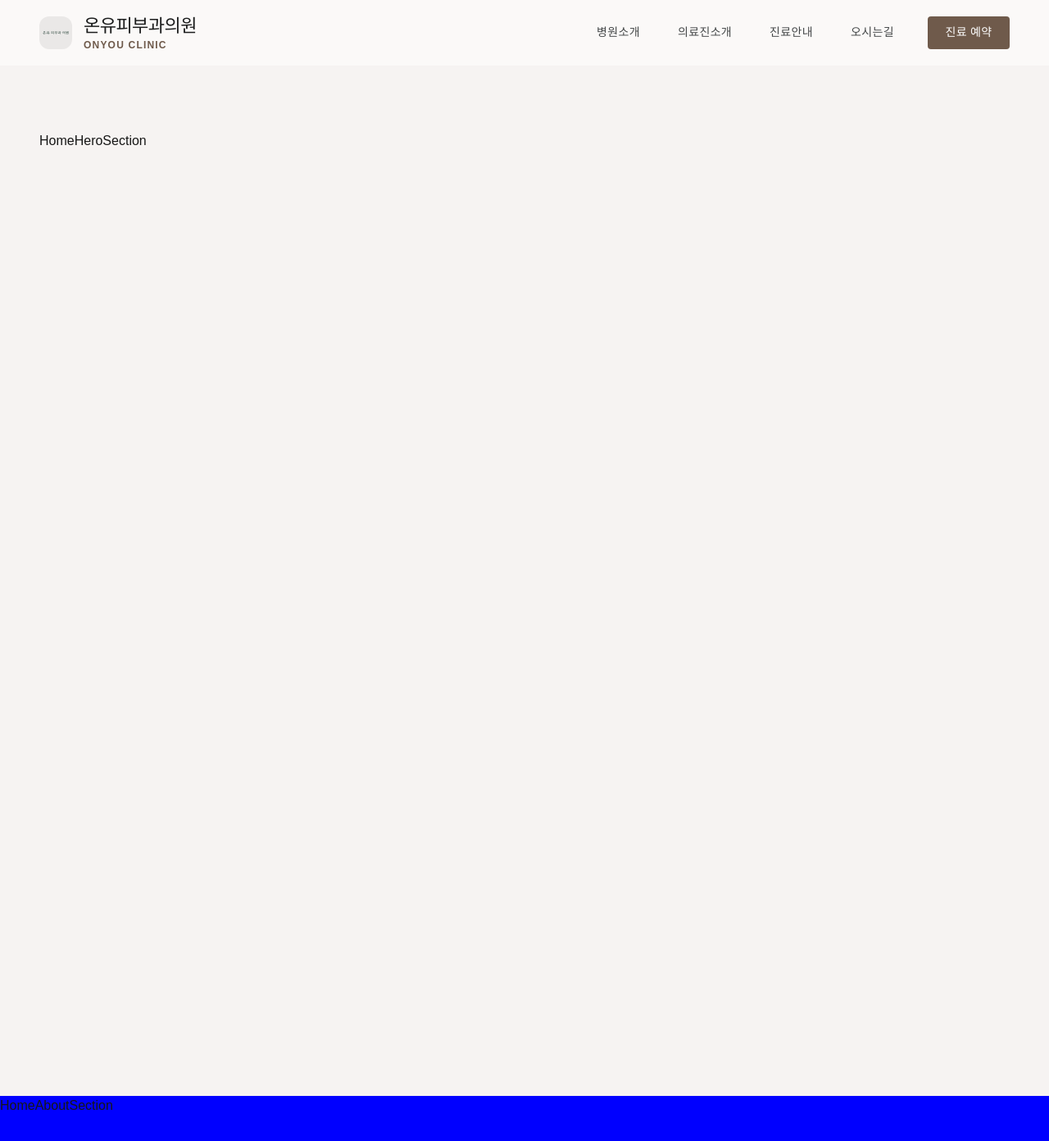
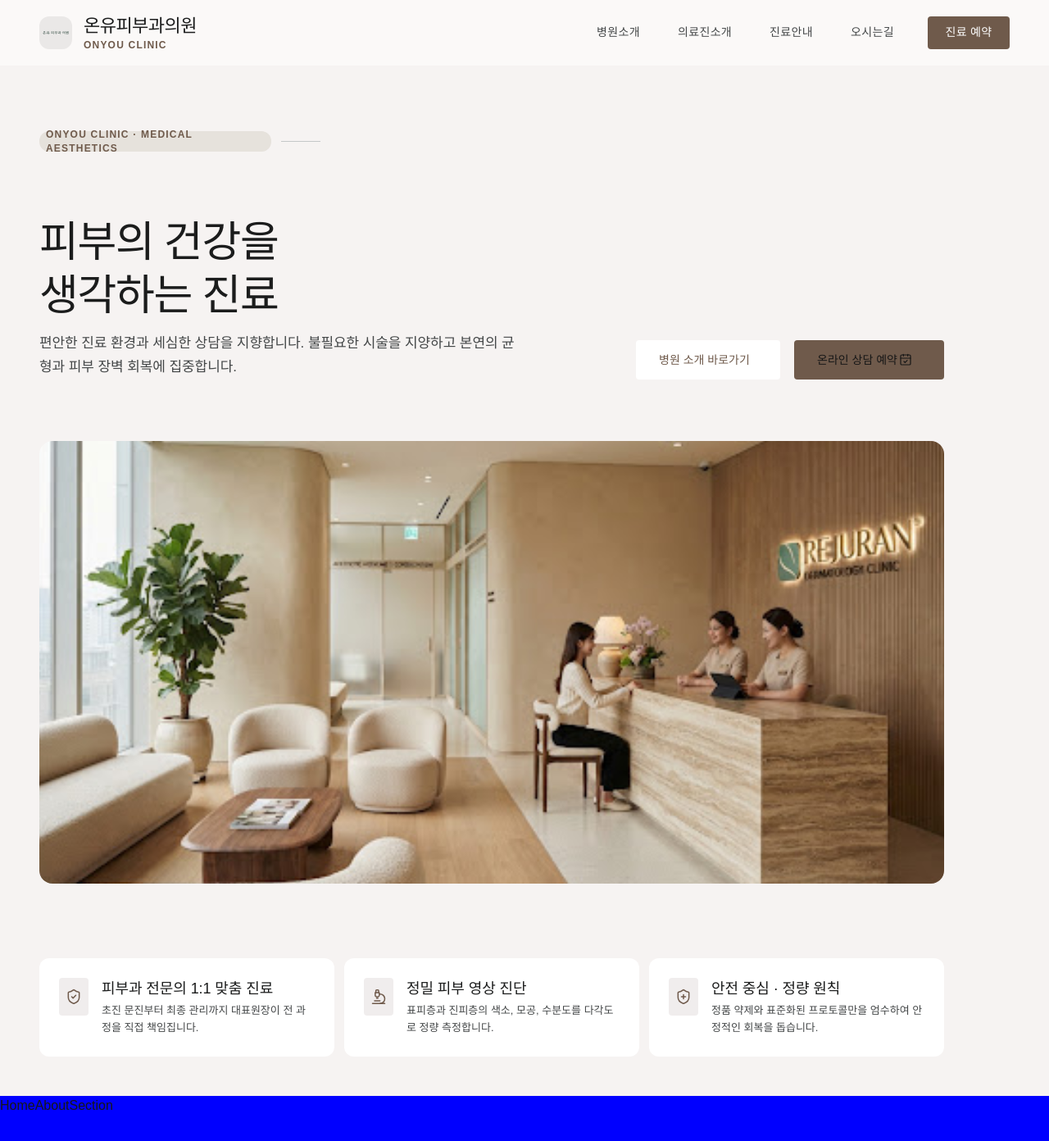
Before and after one commit to pan6603/onyu-dermatology-web, a Next.js app: page / in a window 1280 px wide. Shown: the top 1392 px of the page at 82% size. Built offline with nearby package versions, Linux system fonts and the light colour scheme.

Commit message:
feat: 데스크톱 히어로 섹션 UI 구현

```diff
--- /dev/null
+++ b/components/common/ui/cards/FeatureCard.tsx
@@ -0,0 +1,64 @@
+import styled from "styled-components"
+import type { ReactNode } from "react";
+
+const FeatureCardContainer = styled.div`
+    max-width: 360px;
+    width: 100%;
+    height: 120px;
+    background: #FFFFFF;
+
+    border-radius: 12px;
+    padding: 24px;
+
+    display: flex;
+    align-items: flex-start;
+    gap: 16px;
+`
+
+const FeatureCardContent = styled.div`
+    display: flex;
+    flex-direction: column;
+    gap: 3px;
+`
+
+const FeatureCardTitle = styled.span`
+    font-family: "WenQuanYi Zen Hei", sans-serif;
+    font-weight: 500;
+    font-size: 18px;
+    line-height: 27px;
+    letter-spacing: -0.09px;
+    text-align: left;
+    color: #1b1c1c;
+`
+
+const FeatureCardDescription = styled.p`
+    font-family: "WenQuanYi Zen Hei", sans-serif;
+    font-weight: 500;
+    font-size: 13px;
+    line-height: 20.8px;
+    letter-spacing: 0px;
+    text-align: left;
+    color: #444748;
+`
+
+
+interface FeatureCardProps {
+    icons: ReactNode;
+    title: string;
+    description: string;
+}
+
+
+export default function FeatureCard({ icons, title, description }: FeatureCardProps) {
+    return (
+        <>
+            <FeatureCardContainer>
+                {icons}
+                <FeatureCardContent>
+                    <FeatureCardTitle>{title}</FeatureCardTitle>
+                    <FeatureCardDescription>{description}</FeatureCardDescription>
+                </FeatureCardContent>
+            </FeatureCardContainer>
+        </>
+    )
+}
--- /dev/null
+++ b/components/common/ui/icons/CalendarCheckIcon.tsx
@@ -0,0 +1,11 @@
+import { CalendarCheck } from "lucide-react";
+
+
+
+export default function CalendarCheckIcon() {
+    return (
+        <>
+            <CalendarCheck size={16} strokeWidth={1.8} />
+        </>
+    )
+}
--- /dev/null
+++ b/components/common/ui/icons/MicroscopeIcon.tsx
@@ -0,0 +1,31 @@
+import styled from "styled-components";
+import { Microscope } from "lucide-react";
+
+const MicroscopeIconContainer = styled.div`
+    max-width: 36px;
+    width: 100%;
+    height: 46px;
+    background: #F0EDED;
+
+    display: flex;
+    align-items: center;
+    justify-content: center;
+
+    border-radius: 4px;
+`
+
+
+export default function MicroscopeIcon() {
+    return (
+        <>
+            <MicroscopeIconContainer>
+                <Microscope
+                    size={20}
+                    color="#6F5A4B"
+                    strokeWidth={1.8}
+                />
+            </MicroscopeIconContainer>
+
+        </>
+    )
+}
--- /dev/null
+++ b/components/common/ui/icons/ShieldCheckIcon.tsx
@@ -0,0 +1,31 @@
+import styled from "styled-components";
+import { ShieldCheck } from "lucide-react";
+
+const ShieldCheckIconContainer = styled.div`
+    max-width: 36px;
+    width: 100%;
+    height: 46px;
+    background: #F0EDED;
+
+    display: flex;
+    align-items: center;
+    justify-content: center;
+
+    border-radius: 4px;
+`
+
+
+export default function ShieldCheckIcon() {
+    return (
+        <>
+            <ShieldCheckIconContainer>
+                <ShieldCheck
+                    size={20}
+                    color="#6F5A4B"
+                    strokeWidth={1.8}
+                />
+            </ShieldCheckIconContainer>
+
+        </>
+    )
+}
--- /dev/null
+++ b/components/common/ui/icons/ShieldPlusIcon.tsx
@@ -0,0 +1,30 @@
+import styled from "styled-components";
+import { ShieldPlus } from "lucide-react";
+
+const ShieldPlusIconContainer = styled.div`
+    max-width: 36px;
+    width: 100%;
+    height: 46px;
+    background: #F0EDED;
+
+    display: flex;
+    align-items: center;
+    justify-content: center;
+
+    border-radius: 4px;
+`
+
+export default function ShieldPlusIcon() {
+    return (
+        <>
+            <ShieldPlusIconContainer>
+                <ShieldPlus
+                    size={20}
+                    color="#6F5A4B"
+                    strokeWidth={1.8}
+                />
+            </ShieldPlusIconContainer>
+
+        </>
+    )
+}
--- a/components/sections/hero/HomeHeroSection.tsx
+++ b/components/sections/hero/HomeHeroSection.tsx
@@ -1,19 +1,113 @@
+
+import Image from "next/image"
+import HomeHeroImageSvg from "@/public/images/hero/home-hero-image.svg"
+
 import {
     HomeHeroSectionContainer,
-    HomeHeroSectionInner
+    HomeHeroSectionInner,
+    HomeHeroEyebrow,
+    EyebrowBadge,
+    BadgeText,
+    BadgeDivider,
+    HomeHeroContent,
+    HomeHeroText,
+    HeroTitle,
+    HeroDescription,
+    HomeHeroActions,
+    HeroSecondaryButton,
+    HeroPrimaryButton,
+    HomeHeroImageContainer,
+    HomeHeroFeatures,
 } from "@/styles/sections.styles"
 
+import CalendarCheckIcon from "@/components/common/ui/icons/CalendarCheckIcon"
+import FeatureCard from "@/components/common/ui/cards/FeatureCard"
+import ShieldCheckIcon from "@/components/common/ui/icons/ShieldCheckIcon"
+import MicroscopeIcon from "@/components/common/ui/icons/MicroscopeIcon"
+import ShieldPlusIcon from "@/components/common/ui/icons/ShieldPlusIcon"
 
-
+const heroFeatures = [
+    {
+        id: "personal-care",
+        icon: <ShieldCheckIcon />,
+        title: "피부과 전문의 1:1 맞춤 진료",
+        description: "초진 문진부터 최종 관리까지 대표원장이 전 과정을 직접 책임집니다.",
+    },
+    {
+        id: "skin-diagnosis",
+        icon: <MicroscopeIcon />,
+        title: "정밀 피부 영상 진단",
+        description: "표피층과 진피층의 색소, 모공, 수분도를 다각도로 정량 측정합니다.",
+    },
+    {
+        id: "safety",
+        icon: <ShieldPlusIcon />,
+        title: "안전 중심 · 정량 원칙",
+        description: "정품 약제와 표준화된 프로토콜만을 엄수하여 안정적인 회복을 돕습니다.",
+    },
+]
 
 export default function HomeHeroSection() {
     return (
-        <>
-            <HomeHeroSectionContainer>
-                <HomeHeroSectionInner>
-                    HomeHeroSection
-                </HomeHeroSectionInner>
-            </HomeHeroSectionContainer>
-        </>
+        <HomeHeroSectionContainer>
+            <HomeHeroSectionInner>
+                <HomeHeroEyebrow>
+                    <EyebrowBadge>
+                        <BadgeText>
+                            ONYOU CLINIC · MEDICAL AESTHETICS
+                        </BadgeText>
+                    </EyebrowBadge>
+                    <BadgeDivider />
+                </HomeHeroEyebrow>
+
+                <HomeHeroContent>
+                    <HomeHeroText>
+                        <HeroTitle>
+                            피부의 건강을 <br />
+                            생각하는 진료
+                        </HeroTitle>
+
+                        <HeroDescription>
+                            편안한 진료 환경과 세심한 상담을 지향합니다.
+                            불필요한 시술을 지양하고 본연의 균형과
+                            피부 장벽 회복에 집중합니다.
+                        </HeroDescription>
+                    </HomeHeroText>
+
+                    <HomeHeroActions>
+                        <HeroSecondaryButton href="">
+                            병원 소개 바로가기
+                        </HeroSecondaryButton>
+
+                        <HeroPrimaryButton href="">
+                            온라인 상담 예약
+                            <CalendarCheckIcon />
+                        </HeroPrimaryButton>
+                    </HomeHeroActions>
+                </HomeHeroContent>
+
+                <HomeHeroImageContainer>
+                    <Image
+                        src={HomeHeroImageSvg}
+                        alt="온유의원 메인 이미지"
+                        fill
+                        priority
+                        sizes="(max-width: 768px) 100vw, 1200px"
+                        style={{ objectFit: "cover" }}
+                    />
+                </HomeHeroImageContainer>
+
+                <HomeHeroFeatures>
+                    {heroFeatures.map((feature) => (
+                        <FeatureCard
+                            key={feature.id}
+                            icons={feature.icon}
+                            title={feature.title}
+                            description={feature.description}
+                        />
+                    ))}
+                </HomeHeroFeatures>
+            </HomeHeroSectionInner>
+        </HomeHeroSectionContainer>
     )
 }
--- /dev/null
+++ b/styles/cards.styles.ts
@@ -0,0 +1 @@
+import styled from "styled-components";
--- a/styles/sections.styles.ts
+++ b/styles/sections.styles.ts
@@ -1,3 +1,5 @@
+
+import Link from "next/link";
 import styled from "styled-components";
 
 export const HomeHeroSectionContainer = styled.section`
@@ -19,7 +21,156 @@ export const HomeHeroSectionInner = styled.div`
     background: #F6F3F2;
 
     padding: 80px 128px 48px 48px;
+
+    display: flex;
+    flex-direction: column;
+    justify-content: space-between;
 `
+
+export const HomeHeroEyebrow = styled.div`
+    width: 100%;
+    height: 25px;
+
+    display: flex;
+    align-items: center;
+    gap: 12px;
+
+`
+
+export const EyebrowBadge = styled.div`
+    max-width: 283px;
+    width: 100%;
+    height: 25px;
+    background: #E6E2DC;
+
+    padding-left: 8px;
+    padding-right: 8px;
+
+    display: flex;
+    align-items: center;
+    justify-content: center;
+
+    border-radius: 12px;
+`
+
+export const BadgeText = styled.span`
+    font-family: "Manrope", sans-serif;
+    font-weight: 600;
+    font-size: 12px;
+    line-height: 16.8px;
+    letter-spacing: 1.2px;
+    text-align: left;
+    color: #6f5a4b;
+`;
+
+export const BadgeDivider = styled.div`
+    max-width: 48px;
+    width: 100%;
+    height: 1px;
+    background: #C4C7C8;
+`
+
+
+export const HomeHeroContent = styled.div`
+    width: 100%;
+    height: 203px;
+
+    display: flex;
+    align-items: flex-end;
+    justify-content: space-between;
+`
+
+export const HomeHeroText = styled.div`
+    max-width: 591px;
+    width: 100%;
+    height: 100%;
+
+    display: flex;
+    flex-direction: column;
+    justify-content: space-between;
+`
+
+export const HeroTitle = styled.h1`
+    font-family: "Noto Serif", serif;
+    font-size: 52px;
+    line-height: 65px;
+    letter-spacing: -1.3px;
+    text-align: left;
+    color: #1B1C1C;
+`
+
+export const HeroDescription = styled.p`
+    font-family: "WenQuanYi Zen Hei", sans-serif;
+    font-weight: 500;
+    font-size: 17px;
+    line-height: 28.9px;
+    letter-spacing: -0.09px;
+    text-align: left;
+    color: #444748;
+`
+
+
+
+export const HomeHeroActions = styled.div`
+    max-width: 376px;
+    width: 100%;
+    height: 48px;
+
+    display: flex;
+    align-items: center;
+    justify-content: space-between;
+`
+
+
+export const HeroSecondaryButton = styled(Link)`
+    max-width: 176px;
+    width: 100%;
+    height: 48px;
+
+    background: #FFFFFF;
+    border-radius: 4px;
+
+    font-size: 14px;
+    color: #6F5A4B;
+
+    padding: 14px 28px;
+`
+
+export const HeroPrimaryButton = styled(Link)`
+    max-width: 183px;
+    width: 100%;
+    height: 48px;
+    background: #6F5A4B;
+
+    border-radius: 4px;
+    padding: 14px 28px;
+    font-size: 14px;
+
+    display: flex;
+    align-items: center;
+    gap: 2px;
+`
+
+
+
+export const HomeHeroImageContainer = styled.div`
+    position: relative;
+    width: 100%;
+    height: 540px;
+
+    border-radius: 16px;
+    overflow: hidden;
+`
+
+export const HomeHeroFeatures = styled.div`
+    width: 100%;
+    height: 136px;
+
+    display: flex;
+    align-items: flex-end;
+    justify-content: space-between;
+`
+
 
 export const HomePhilosophySectionContainer = styled.section`
     max-width: 1920px;
```
Also changed, not shown: public/images/hero/home-hero-image.svg (added).
